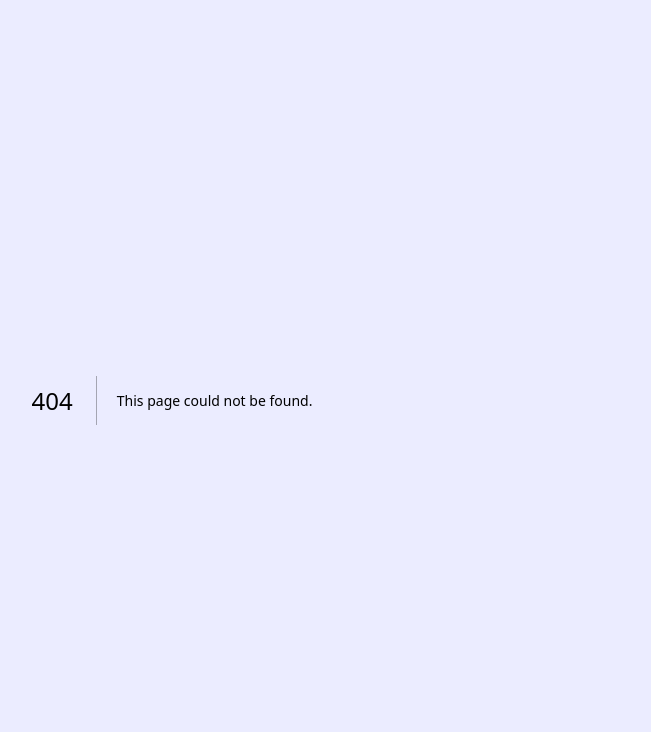
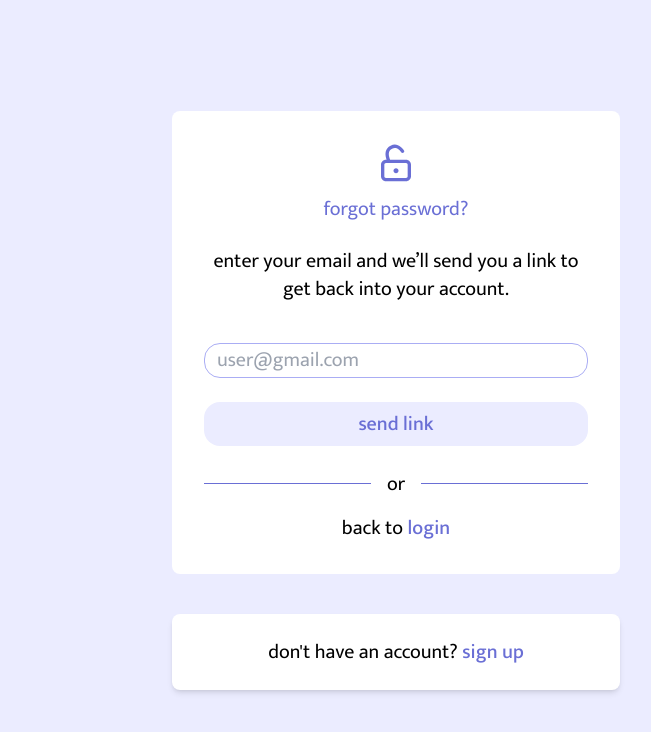
Before and after one commit to devdotfatima/storycloud, a Next.js app: page /forgot-password in a window 1280 px wide. Before the commit this address had no page. Shown: the top 732 px of the page, without its empty margins (468-1119 px from the left). Built offline with nearby package versions, Linux system fonts and the light colour scheme.

Commit message:
creates Ui for forgot password page

```diff
--- /dev/null
+++ b/src/app/(auth)/forgot-password/page.tsx
@@ -0,0 +1,106 @@
+"use client";
+
+import React, { useState } from "react";
+
+import Link from "next/link";
+
+type Props = {};
+
+const ForgotPassword = (props: Props) => {
+  const [email, setEmail] = useState("");
+  const [emailSent, setEmailSent] = useState(false);
+
+  const handleSubmit = (e: React.FormEvent<HTMLFormElement>) => {
+    e.preventDefault();
+    if (email) {
+      setEmailSent(true);
+    }
+  };
+  return (
+    <>
+      <div className="w-full max-w-sm p-8 bg-white rounded-lg md:max-w-md">
+        <img
+          src={"/unlock.svg"}
+          alt="forgot password main icon"
+          className="w-10 h-10 mx-auto"
+        />
+
+        <h2 className="mt-3 mb-6   text-center text-purple">
+          Forgot password?
+        </h2>
+
+        {!emailSent ? (
+          <>
+            <p className="mb-10   text-center">
+              Enter your email and we’ll send you a link to get back into your
+              account.
+            </p>
+            <form onSubmit={handleSubmit}>
+              <div className="mb-6">
+                <input
+                  className="w-full px-3 py-1 leading-tight  border appearance-none border-purple-400  focus:outline-none ring-purple focus:ring-2 focus:border-0"
+                  id="email"
+                  type="email"
+                  placeholder="user@gmail.com"
+                  value={email}
+                  onChange={(e) => setEmail(e.target.value)} // Update email state
+                />
+              </div>
+              <div className="flex items-center justify-between mb-6">
+                <button
+                  type="submit"
+                  className="w-full px-4 py-2 text-center    text-purple bg-purple-100 focus:outline-none focus:ring"
+                >
+                  send link
+                </button>
+              </div>
+
+              <div className="flex items-center my-4">
+                <hr className="flex-grow border-t border-purple" />
+                <span className="mx-4 text-black">or</span>
+                <hr className="flex-grow border-t border-purple" />
+              </div>
+              <div className="flex items-center justify-center ">
+                <p>
+                  back to{" "}
+                  <Link
+                    className="text-purple  custom-link-class"
+                    href="/login"
+                  >
+                    login
+                  </Link>
+                </p>
+              </div>
+            </form>
+          </>
+        ) : (
+          <div className="text-center w-full ">
+            <p className="mb-6 px-8 text-center">
+              A link has been sent to your email
+            </p>
+            <p className="mb-6 text-purple">{email}</p>
+
+            <Link
+              href="/login"
+              className="block w-full px-4 py-2 text-center  text-purple bg-purple-100 focus:outline-none focus:ring"
+            >
+              Back to Login
+            </Link>
+          </div>
+        )}
+      </div>
+      {!emailSent ? (
+        <div className="w-full max-w-sm p-6 mt-10 bg-white rounded-lg shadow-md md:max-w-md">
+          <p className="text-center text-black">
+            {"Don't have an account? "}
+            <Link href={"/login"} className="cursor-pointer text-purple ">
+              Sign up
+            </Link>
+          </p>
+        </div>
+      ) : null}
+    </>
+  );
+};
+
+export default ForgotPassword;
```
Also changed, not shown: public/unlock.svg (added).
